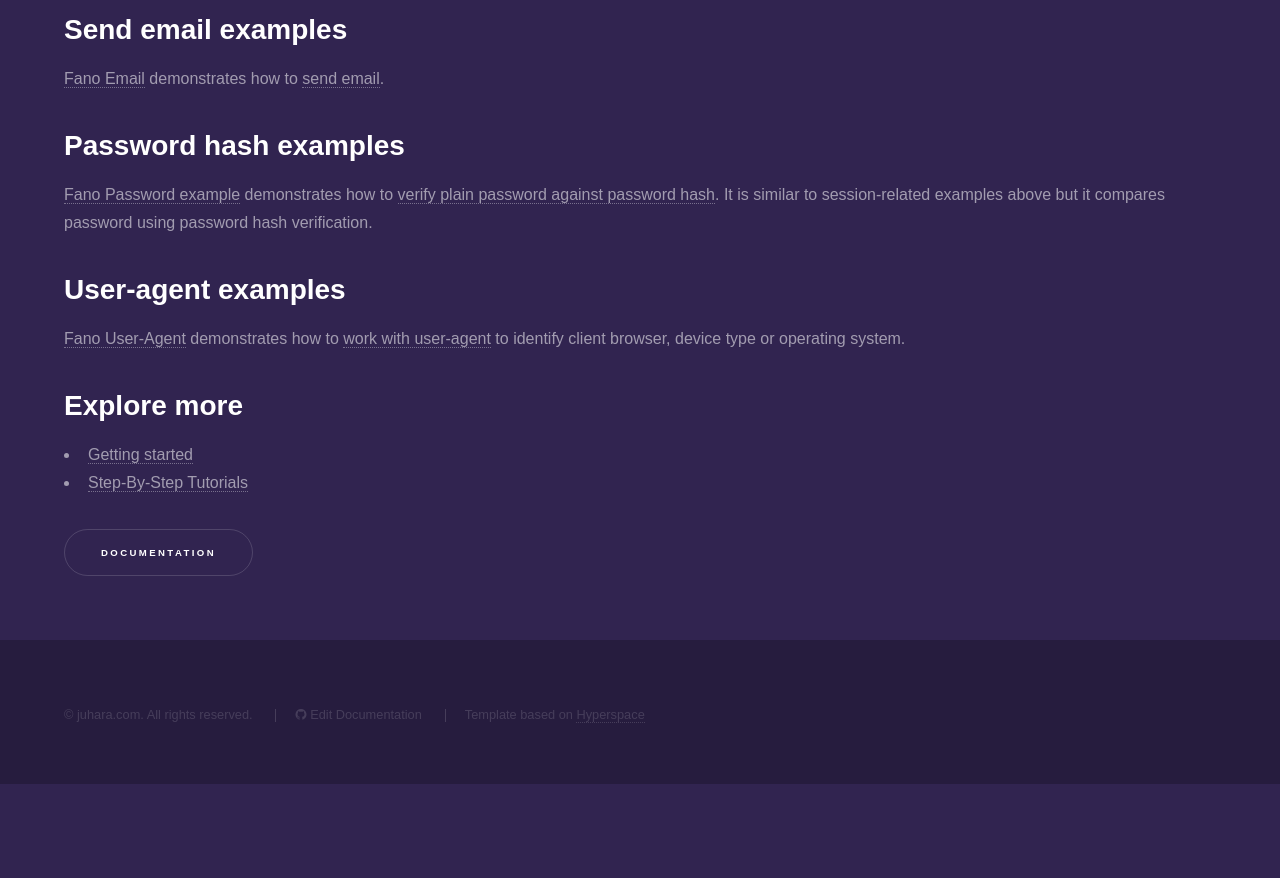
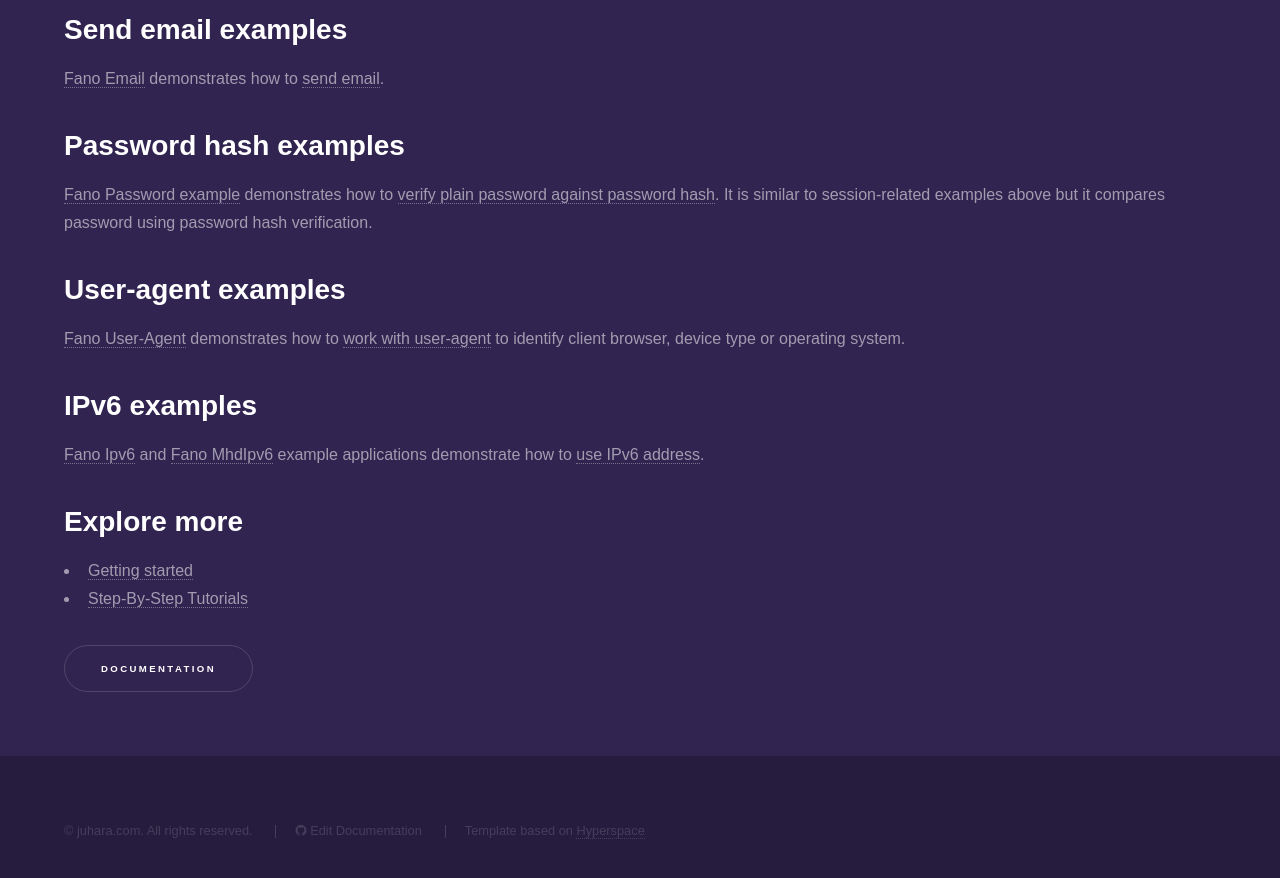
Before and after one commit to fanoframework/fanoframework.github.io, a Jekyll site: the page built from examples/index.md, in a window 1280 px wide and 900 px high, scrolled down 2769 px. Shown: the top 878 px of the window. Built offline with Jekyll 4.4.1, drawn with Linux system fonts in a browser that asks for light colours; our own code applies the rules of GitHub Pages for plain Markdown files; before the commit the page ends 3553 px from its top, so only the background shows below that.

Commit message:
add reference to IPv6 examples

```diff
--- a/examples/index.md
+++ b/examples/index.md
@@ -104,6 +104,9 @@
 
 [Fano User-Agent](https://github.com/fanoframework/fano-user-agent) demonstrates how to [work with user-agent](/utilities/identifying-client-user-agent) to identify client browser, device type or operating system.
 
+## IPv6 examples
+
+[Fano Ipv6](https://github.com/fanoframework/fano-ipv6) and [Fano MhdIpv6](https://github.com/fanoframework/fano-mhdipv6) example applications demonstrate how to [use IPv6 address](/working-with-application#use-ipv6-address).
 
 ## Explore more
 
```
